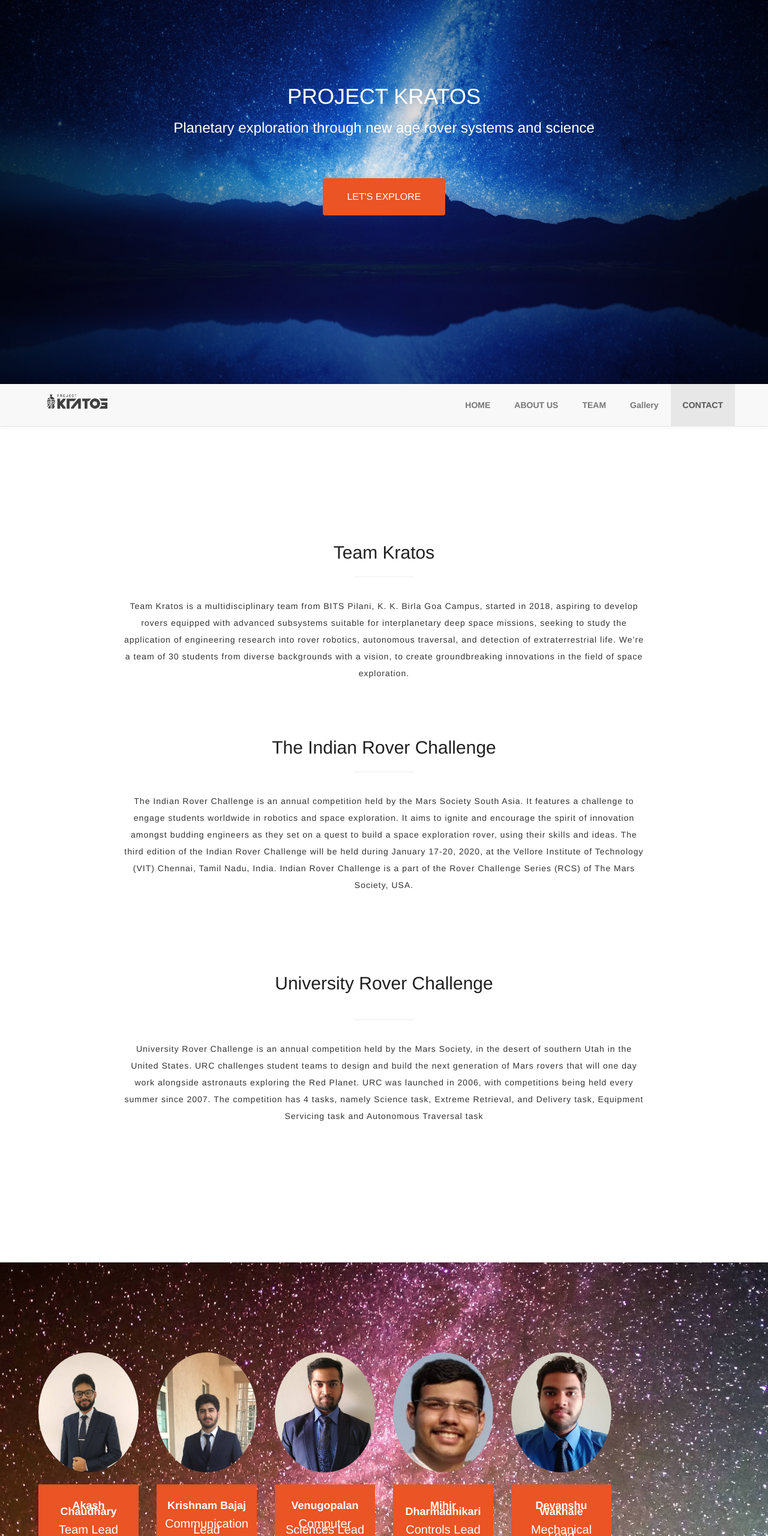
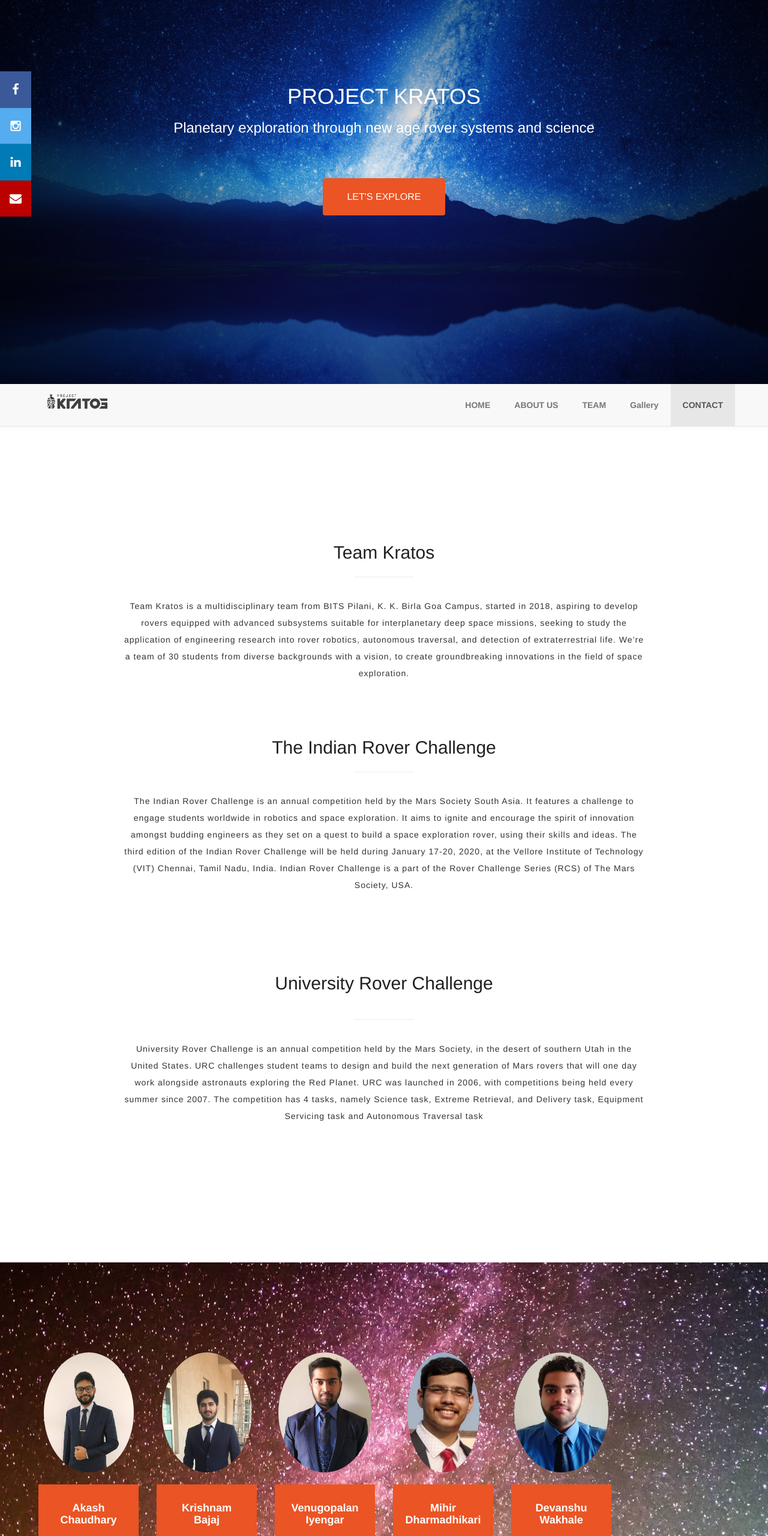
Before and after one commit to ishantgupta777/kratos, a website with bundled scripts: page client/index.html in a window 1280 px wide. Shown: the part 160-2720 px from the top of the page at 60% size. Built offline with nearby package versions, Linux system fonts and the light colour scheme.

Commit message:
fixed social links added and fonts fixed

```diff
--- a/client/css/templatemo-style.css
+++ b/client/css/templatemo-style.css
@@ -243,13 +243,16 @@
 	padding-bottom: 40px;
 }
 
-.intro2 .container,.intro1 .container {
+.intro2 .container,
+.intro1 .container {
 	width: 85%;
 	margin: auto;
 }
-#intro3{
+
+#intro3 {
 	padding-bottom: 150px;
 }
+
 section#intro.intro1 {
 	padding-bottom: 0px;
 }
@@ -331,12 +334,10 @@
 
 #team h3 {
 	font-size: 20px;
-	line-height: 10px;
 }
 
 #team h4 {
 	color: white;
-	line-height: 10px;
 	font-weight: bold;
 }
 
@@ -348,7 +349,7 @@
 }
 
 #team a {
-	color:  #eb5424;
+	color: #eb5424;
 	font-weight: bold;
 	background-color: white;
 	padding: 10px;
@@ -356,7 +357,7 @@
 }
 
 #team img {
-	width: 200px;
+	max-width: 200px;
 	max-height: 200px;
 	border-radius: 100%;
 	object-fit: cover;
@@ -556,6 +557,57 @@
 	background: #080808;
 }
 
+.icon-bar {
+	position: fixed;
+	top: 50%;
+	-webkit-transform: translateY(-50%);
+	-ms-transform: translateY(-50%);
+	transform: translateY(-50%);
+}
+
+.icon-bar a {
+	display: block;
+	text-align: center;
+	padding: 16px;
+	transition: all 0.3s ease;
+	color: white;
+	font-size: 20px;
+}
+
+.icon-bar a:hover {
+	background-color: #000;
+}
+
+.facebook {
+	background: #3B5998;
+	color: white;
+}
+
+.twitter {
+	background: #55ACEE;
+	color: white;
+}
+
+.google {
+	background: #dd4b39;
+	color: white;
+}
+
+.linkedin {
+	background: #007bb5;
+	color: white;
+}
+
+.youtube {
+	background: #bb0000;
+	color: white;
+}
+
+.content {
+	margin-left: 75px;
+	font-size: 30px;
+}
+
 @media screen and (max-width:980px) {
 	.navbar-default .navbar-nav li a {
 		padding-right: 14px;
--- a/client/index.html
+++ b/client/index.html
@@ -23,6 +23,7 @@
   <div class="preloader">
     <div class="sk-spinner sk-spinner-rotating-plane"></div>
   </div>
+
   <!-- home section -->
   <section id="home">
     <div class="container">
@@ -113,7 +114,7 @@
         <div class="col-md-2 col-sm-2  col-xs-12 wow fadeIn" data-wow-delay="0.9s"><img
             src="images/formal_imgs/Akash Chaudhary.jpg" class="img-responsive" alt="team img">
           <div class="team-des">
-            <h4>Akash Chaudhary</h4>
+            <h4>Akash <br> Chaudhary</h4>
             <h3>Team Lead</h3>
             <a target="_blank" href="https://www.linkedin.com/in/akash1306" class="fa fa-linkedin"> </a target="_blank">
           </div>
@@ -122,7 +123,7 @@
         <div class="col-md-2 col-sm-2  col-xs-12 wow fadeIn" data-wow-delay="0.9s"><img
             src="images/formal_imgs/Krishnam_Bajaj.JPG" class="img-responsive" alt="team img">
           <div class="team-des">
-            <h4>Krishnam Bajaj</h4>
+            <h4>Krishnam <br> Bajaj</h4>
             <h3>Communication Lead</h3>
             <a target="_blank" href="https://www.linkedin.com/in/krishnam-bajaj-74a006137" class="fa fa-linkedin"> </a>
 
@@ -131,7 +132,7 @@
         <div class="col-md-2 col-sm-2 col-xs-12 wow fadeIn" data-wow-delay="1.3s"><img
             src="images/formal_imgs/Venugopalan Iyengar.jpg" class="img-responsive" alt="team img">
           <div class="team-des">
-            <h4>Venugopalan</h4>
+            <h4>Venugopalan <br> Iyengar</h4>
             <h3>Computer Sciences Lead</h3>
             <a target="_blank" href="https://www.linkedin.com/in/venugopalan-iyengar-598a75192" class="fa fa-linkedin">
             </a>
@@ -140,7 +141,7 @@
         <div class="col-md-2 col-sm-2 col-xs-12 wow fadeIn" data-wow-delay="1.6s"><img
             src="images/formal_imgs/MihirDharmadhikari.jpeg" class="img-responsive" alt="team img">
           <div class="team-des">
-            <h4>Mihir Dharmadhikari</h4>
+            <h4>Mihir <br> Dharmadhikari</h4>
             <h3>Controls Lead</h3>
             <a target="_blank" href="https://www.linkedin.com/in/mihir-dharmadhikari" class="fa fa-linkedin"> </a
               target="_blank">
@@ -150,7 +151,7 @@
         <div class="col-md-2 col-sm-2  col-xs-12 wow fadeIn" data-wow-delay="0.9s"><img
             src="images/formal_imgs/Devanshu Wakhale.jpg" class="img-responsive" alt="team img">
           <div class="team-des">
-            <h4>Devanshu Wakhale</h4>
+            <h4>Devanshu <br> Wakhale</h4>
             <h3>Mechanical Lead</h3>
             <a target="_blank" href="https://www.linkedin.com/in/devanshu-wakhale-6607b2190" class="fa fa-linkedin"> </a
               target="_blank">
@@ -280,6 +281,15 @@
       </div>
     </div>
   </footer>
+
+  <!-- -------sticky icons--------------------- -->
+  <div class="icon-bar">
+    <a href="https://www.facebook.com/KratosBITSGoa/" class="facebook"><i class="fa fa-facebook"></i></a>
+    <a href="https://www.instagram.com/kratosbitsgoa" class="twitter"><i class="fa fa-instagram"></i></a>
+    <a href="https://www.linkedin.com/company/kratosbitsgoa/" class="linkedin"><i class="fa fa-linkedin"></i></a>
+    <a href="mailto:kratosbitsgoa@gmail.com" class="youtube"><i class="fa fa-envelope"></i></a>
+  </div>
+
   <!-- JAVASCRIPT JS FILES -->
   <script src="js/jquery.js"></script>
   <script src="js/bootstrap.min.js"></script>
```
